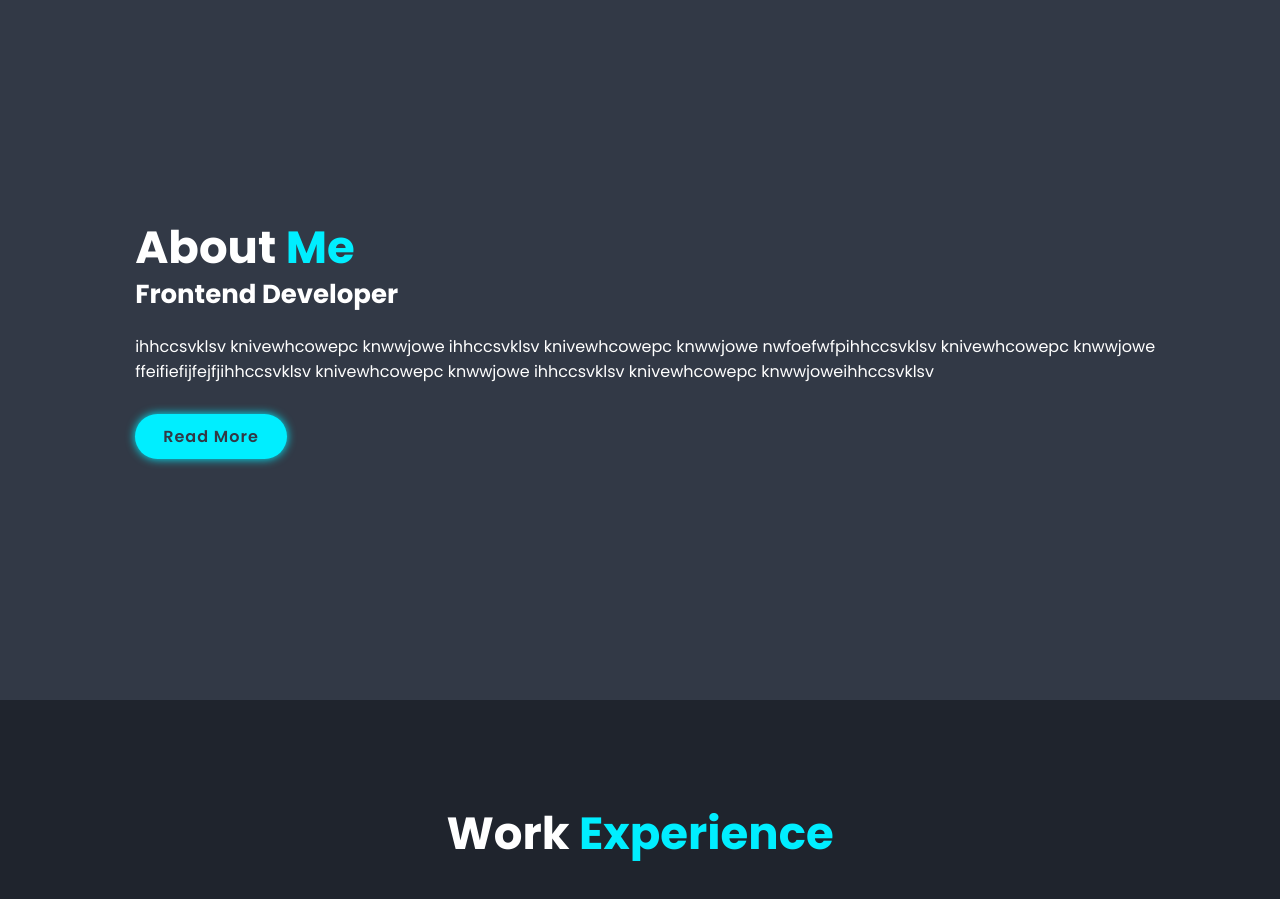
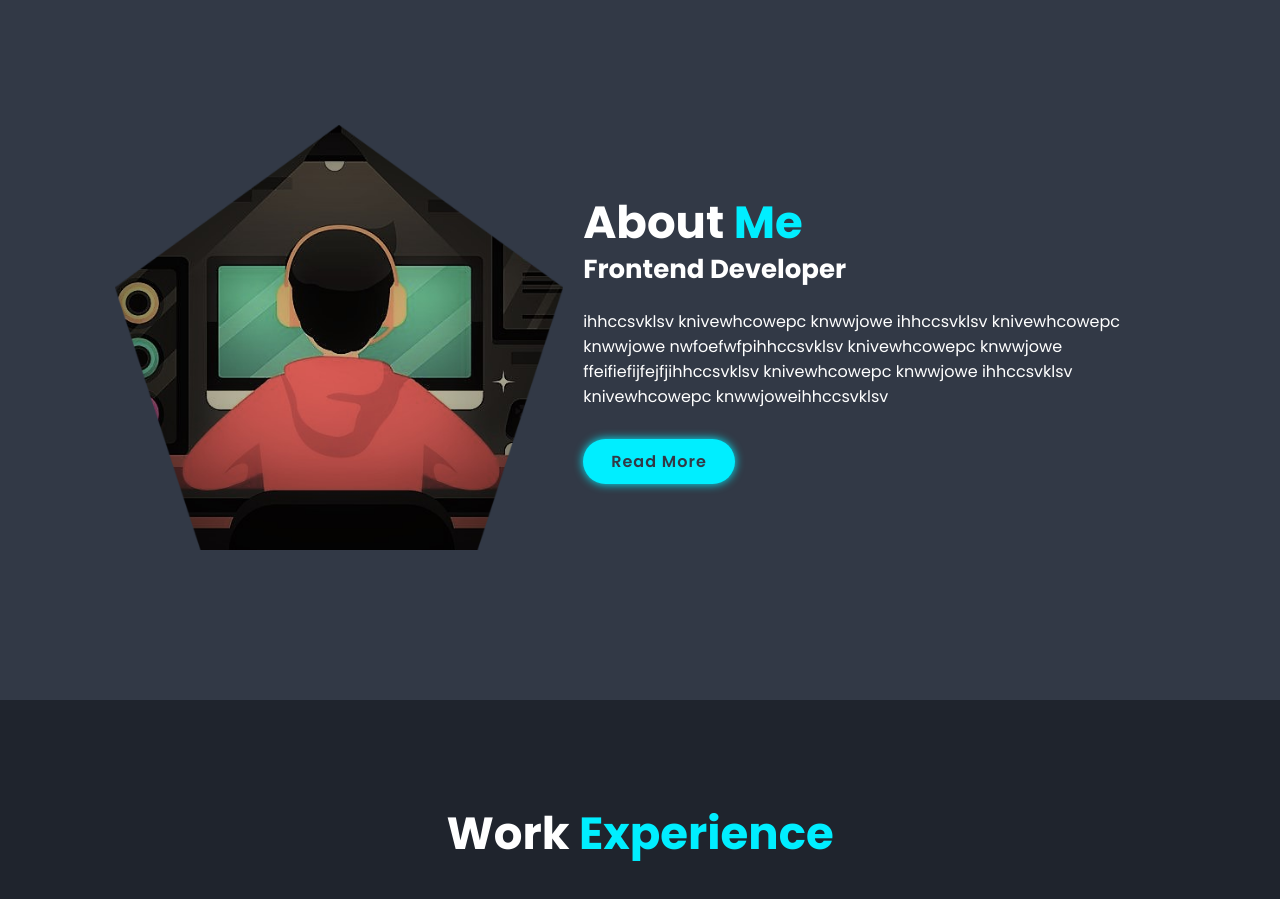
Before and after one commit to KapilKataria-nix/kapilkataria-nix.github.io, a plain HTML site: page index.html in a window 1280 px wide. Shown: the part 900-1799 px from the top of the page. Drawn offline with nearby package versions, Linux system fonts and the light colour scheme.

Commit message:
Update index.html

```diff
--- a/index.html
+++ b/index.html
@@ -52,7 +52,7 @@
     <!--About Section Design-->
     <section class="about" id="about">
         <div class="about-img">
-            <img src="images/Pentagon comp.png" alt="">
+            <img src="Pentagon comp.png" alt="">
         </div>
         <div class="about-content">
             <h2 class="heading">About <span>Me</span></h2>
```
